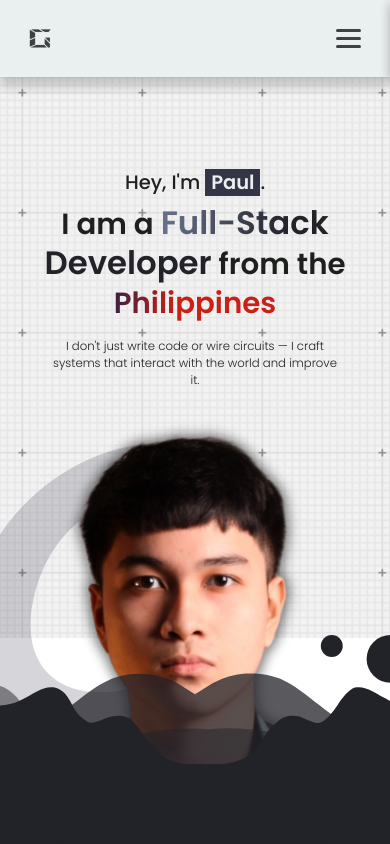
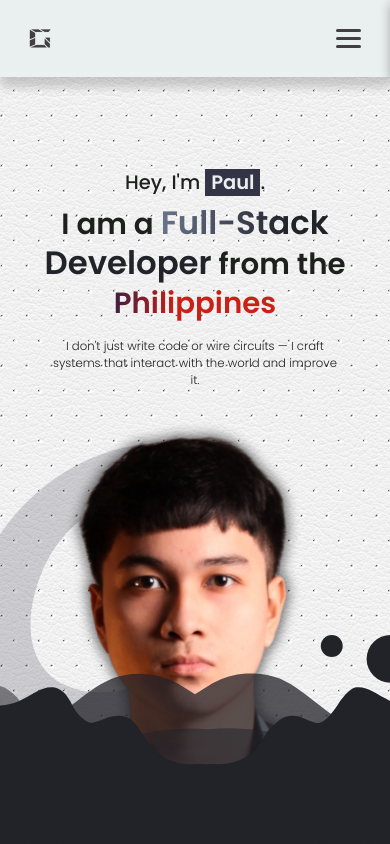
Before and after one commit to gengocodes/gengo-bit, a React (Create React App) app: page / in a window 390 px wide. Shown: the top 844 px of the page. Built offline with nearby package versions, Linux system fonts and the light colour scheme.

Commit message:
change bg

```diff
--- a/src/components/Techstack/Techstack.css
+++ b/src/components/Techstack/Techstack.css
@@ -9,7 +9,8 @@
   justify-content: center;
   align-items: center;
   background-color: #ffffff;
-  background-image: url("../../assets/concrete-wall-2.png");
+  background-image: url("../../assets/mooning-1920x1080.png");
+  /* This is mostly intended for prototyping; please download the pattern and re-host for production environments. Thank you! */
 }
 .tech-cont {
   display: flex;
--- a/src/components/Welcome/Welcome.css
+++ b/src/components/Welcome/Welcome.css
@@ -135,7 +135,8 @@
   height: 100vh;
   width: 100vw;
   background-color: #ffffff;
-  background-image: url("../../assets/graphy.png");
+  background-image: url("../../assets/perforated-white-leather-1920x1080.png");
+  /* This is mostly intended for prototyping; please download the pattern and re-host for production environments. Thank you! */
   bottom: 0;
 }
 
@@ -205,8 +206,7 @@
     gap: 20vw;
   }
   .bg {
-    margin-top: 60vw;
-    zoom: 150%;
+    margin-bottom: -50vw;
   }
   .container .typing-effect {
     position: fixed;
```
Also changed, not shown: src/assets/mooning-1920x1080.png (added), src/assets/perforated-white-leather-1920x1080.png (added).
